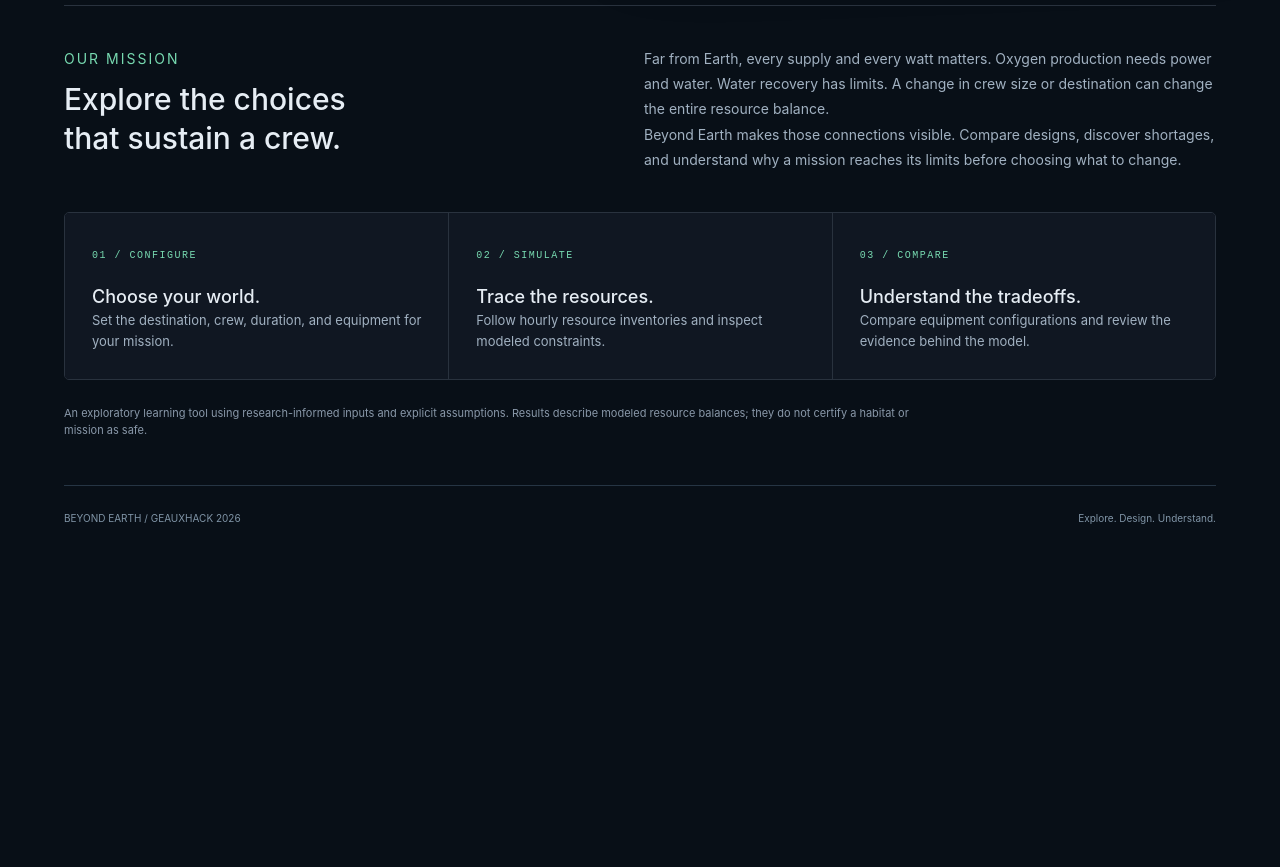
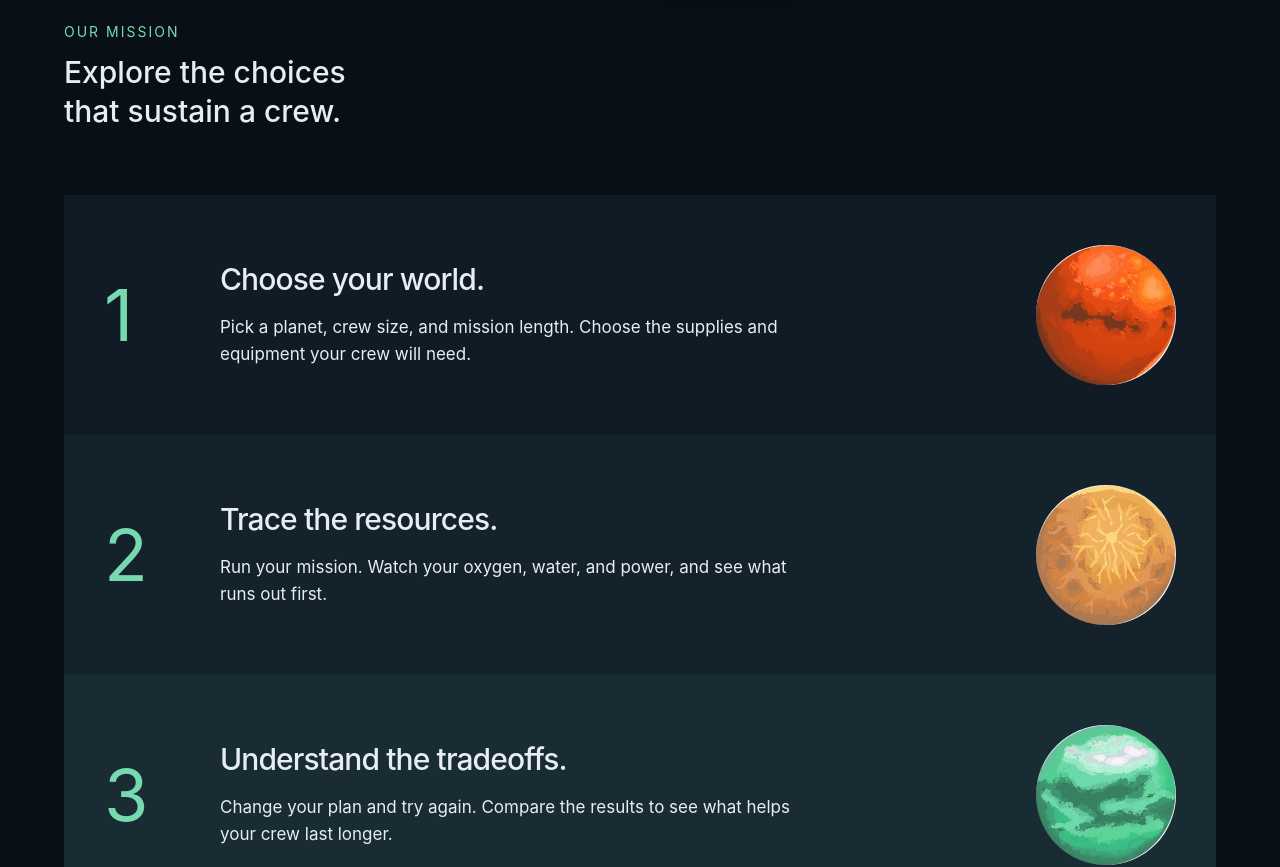
Before and after one commit to Lillyb6/GeauxHack26, a React (Vite) app in the folder frontend/: page / in a window 1280 px wide. Shown: the part 720-1587 px from the top of the page. Before the commit the page ends 1271 px from the top, so only its background shows below. Built offline with nearby package versions, Linux system fonts and the light colour scheme.

Commit message:
Simplify homepage copy and animate mission steps

```diff
--- a/frontend/src/Experience.jsx
+++ b/frontend/src/Experience.jsx
@@ -2,6 +2,7 @@ import { useEffect, useRef, useState } from 'react';
 import App from './App';
 import TutorialPage from './TutorialPage';
 import DetailedMissionGuide from './DetailedMissionGuide';
+import HomeMissionSteps from './HomeMissionSteps';
 
 function routeFromLocation() {
  return ['/tutorial','/help','/simulation'].includes(window.location.pathname) ? window.location.pathname : '/';
@@ -34,12 +35,12 @@ export default function Experience() {
   <header className="welcome-header"><a className="brand" href="/" onClick={e=>{e.preventDefault();navigate('/');}}><span className="mark" aria-hidden="true">✦</span> BEYOND EARTH <small>HABITAT INTELLIGENCE</small></a><span className="welcome-coordinate">GEAUXHACK 2026 / MISSION DESIGN LAB</span></header>
   {route==='/help'?<DetailedMissionGuide headingRef={heading} onComplete={()=>navigate('/simulation')} onSkip={()=>navigate('/simulation')} onBack={()=>navigate(helpReturn)} backLabel={helpReturn==='/simulation'?'Back to Mission Lab':helpReturn==='/tutorial'?'Back to quick tutorial':'Back to home'}/>:route==='/tutorial'?<TutorialPage onDetails={()=>navigate('/help')} headingRef={heading} onComplete={()=>navigate('/simulation')} onSkip={()=>navigate('/simulation')} onBack={()=>navigate(tutorialReturn)} backLabel={tutorialReturn==='/simulation'?'Back to Mission Lab':'Back to home'}/>:<main className="welcome-main">
    <section className="welcome-hero">
-    <div className="welcome-copy"><p className="eyebrow">HUMAN EXPLORATION STARTS WITH A PLAN</p><h1 ref={heading} tabIndex={-1}>A foothold<br/>beyond Earth<span>.</span></h1><p className="welcome-lead">What does it take to keep a crew going on another world?</p><p>Build a habitat mission on Mars, Venus, or Titan. Choose your crew, supplies, and life-support equipment, then simulate how oxygen, water, and power change over time.</p><a className="welcome-start" href={configured?'/simulation':'/tutorial'} onClick={e=>{e.preventDefault();navigate(configured?'/simulation':'/tutorial');}}>Start simulation <span aria-hidden="true">↗</span></a><p className="welcome-hint">First, a quick introduction. Then, mission control.</p></div>
+    <div className="welcome-copy"><p className="eyebrow">HUMAN EXPLORATION STARTS WITH A PLAN</p><h1 ref={heading} tabIndex={-1}>A foothold<br/>beyond Earth<span>.</span></h1><p className="welcome-lead">What does a crew need to live on another world?</p><p>Choose Mars, Venus, or Titan. Build your mission and see how long your supplies last.</p><a className="welcome-start" href={configured?'/simulation':'/tutorial'} onClick={e=>{e.preventDefault();navigate(configured?'/simulation':'/tutorial');}}>Start simulation <span aria-hidden="true">↗</span></a><p className="welcome-hint">First, a quick introduction. Then, mission control.</p></div>
     <div className="welcome-visual" aria-label="Mars surface illustration"><div className="welcome-visual-label"><span>BEYOND EARTH / SURFACE PREVIEW</span><span>01 / MARS</span></div><div className="welcome-art"><img src="/mission/mars.webp" alt="Illustrated orange Mars horizon beneath a purple star-filled sky"/></div><div className="welcome-visual-caption"><span>03 DESTINATIONS</span><span>ONE MISSION: UNDERSTAND THE LIMITS</span></div></div>
    </section>
-   <section className="welcome-purpose" aria-labelledby="purpose-title"><div><p className="eyebrow">OUR MISSION</p><h2 id="purpose-title">Explore the choices<br/>that sustain a crew.</h2></div><div><p>Far from Earth, every supply and every watt matters. Oxygen production needs power and water. Water recovery has limits. A change in crew size or destination can change the entire resource balance.</p><p>Beyond Earth makes those connections visible. Compare designs, discover shortages, and understand why a mission reaches its limits before choosing what to change.</p></div></section>
-   <section className="welcome-steps" aria-label="How the simulation works"><article><span>01 / CONFIGURE</span><h3>Choose your world.</h3><p>Set the destination, crew, duration, and equipment for your mission.</p></article><article><span>02 / SIMULATE</span><h3>Trace the resources.</h3><p>Follow hourly resource inventories and inspect modeled constraints.</p></article><article><span>03 / COMPARE</span><h3>Understand the tradeoffs.</h3><p>Compare equipment configurations and review the evidence behind the model.</p></article></section>
-   <p className="welcome-scope">An exploratory learning tool using research-informed inputs and explicit assumptions. Results describe modeled resource balances; they do not certify a habitat or mission as safe.</p>
+   <section className="welcome-purpose" aria-labelledby="purpose-title"><div><p className="eyebrow">OUR MISSION</p><h2 id="purpose-title">Explore the choices<br/>that sustain a crew.</h2></div></section>
+   <HomeMissionSteps/>
+   <p className="welcome-scope">Beyond Earth is a learning tool based on research and simplified assumptions. It estimates how supplies change. It cannot tell you whether a real mission is safe.</p>
   </main>}
   <footer className="welcome-footer"><span>BEYOND EARTH / GEAUXHACK 2026</span><span>Explore. Design. Understand.</span></footer>
  </div>}</>;
--- /dev/null
+++ b/frontend/src/HomeMissionSteps.jsx
@@ -0,0 +1,29 @@
+import { useEffect, useRef } from 'react';
+import './home-mission-steps.css';
+
+const steps = [
+ { world: 'Mars', image: 'mars-icon.webp', title: 'Choose your world.', text: 'Pick a planet, crew size, and mission length. Choose the supplies and equipment your crew will need.' },
+ { world: 'Venus', image: 'venus-icon.png', title: 'Trace the resources.', text: 'Run your mission. Watch your oxygen, water, and power, and see what runs out first.' },
+ { world: 'Titan', image: 'titan-icon.png', title: 'Understand the tradeoffs.', text: 'Change your plan and try again. Compare the results to see what helps your crew last longer.' },
+];
+
+export default function HomeMissionSteps() {
+ const section = useRef(null);
+ useEffect(() => {
+  if (!window.IntersectionObserver) return;
+  const node = section.current;
+  const observer = new IntersectionObserver(entries => {
+   entries.forEach(entry => entry.target.classList.toggle('is-in-view', entry.isIntersecting));
+  }, { rootMargin: '0px 0px -12% 0px', threshold: 0 });
+  node.classList.add('has-scroll-reveal');
+  node.querySelectorAll('li').forEach(step => observer.observe(step));
+  return () => { observer.disconnect(); node.classList.remove('has-scroll-reveal'); };
+ }, []);
+ return <section className="home-mission-steps" aria-label="How the simulation works" ref={section}>
+  <ol>{steps.map((step, index) => <li key={step.world}>
+   <span className="mission-step-number" aria-hidden="true">{index + 1}</span>
+   <div className="mission-step-text"><h3>{step.title}</h3><p>{step.text}</p></div>
+   <span className="mission-step-world"><img src={`/mission/${step.image}`} alt={step.world} width="300" height="300" loading="lazy"/></span>
+  </li>)}</ol>
+ </section>;
+}
--- /dev/null
+++ b/frontend/src/home-mission-steps.css
@@ -0,0 +1,20 @@
+/* Confined to the steps: the header, hero, button and mission intro keep their existing layout. */
+.home-mission-steps{--steps-ink:#e6edf4;--steps-accent:#77d9b0;--steps-ground:#101b25;margin:15px 0 0}
+.home-mission-steps ol{list-style:none;padding:0;margin:0}
+.home-mission-steps li{display:grid;grid-template-columns:80px minmax(0,1fr) 140px;gap:36px;align-items:center;padding:48px 40px;min-height:240px;background:var(--steps-ground)}
+.home-mission-steps li:nth-child(2){--steps-ground:#14222c}
+.home-mission-steps li:nth-child(3){--steps-ground:#192b33}
+.home-mission-steps .mission-step-number{font:400 72px/1 Inter,system-ui,sans-serif;letter-spacing:-.05em;color:var(--steps-accent)}
+.home-mission-steps h3{font:500 30px/1.15 Inter,system-ui,sans-serif;letter-spacing:-.03em;color:var(--steps-ink);margin:0}
+.home-mission-steps p{font-size:17px;line-height:1.6;color:var(--steps-ink);max-width:56ch;margin:18px 0 0}
+.home-mission-steps .mission-step-world{display:block;position:relative;width:140px;aspect-ratio:1;border-radius:50%;overflow:hidden}
+.home-mission-steps .mission-step-world img{position:absolute;width:135.14%;height:130.43%;max-width:none;left:-19.82%;top:-13.04%}
+/* Reversible reveals use browser intersection events, with no scroll loop or animation library. */
+@media(prefers-reduced-motion:no-preference){
+ .home-mission-steps.has-scroll-reveal li>:is(span,div){opacity:0;transform:translateY(22px);transition:opacity .45s ease,transform .55s cubic-bezier(.2,.7,.2,1)}
+ .home-mission-steps.has-scroll-reveal li.is-in-view>:is(span,div){opacity:1;transform:translateY(0)}
+ .home-mission-steps.has-scroll-reveal li.is-in-view .mission-step-text{transition-delay:.06s}
+ .home-mission-steps.has-scroll-reveal li.is-in-view .mission-step-world{transition-delay:.12s}
+}
+@media(max-width:900px){.home-mission-steps li{grid-template-columns:55px minmax(0,1fr) 100px;gap:24px;padding:36px 28px;min-height:220px}.home-mission-steps .mission-step-number{font-size:60px}.home-mission-steps .mission-step-world{width:100px}.home-mission-steps h3{font-size:26px}}
+@media(max-width:500px){.home-mission-steps li{grid-template-columns:36px minmax(0,1fr) 62px;gap:14px;padding:30px 16px;min-height:240px}.home-mission-steps .mission-step-number{font-size:44px;align-self:start}.home-mission-steps .mission-step-world{width:62px;align-self:start}.home-mission-steps h3{font-size:22px}.home-mission-steps p{font-size:16px;margin-top:16px}.home-mission-steps .mission-step-text{grid-column:2;grid-row:1}.home-mission-steps .mission-step-world{grid-column:3;grid-row:1}}
```
